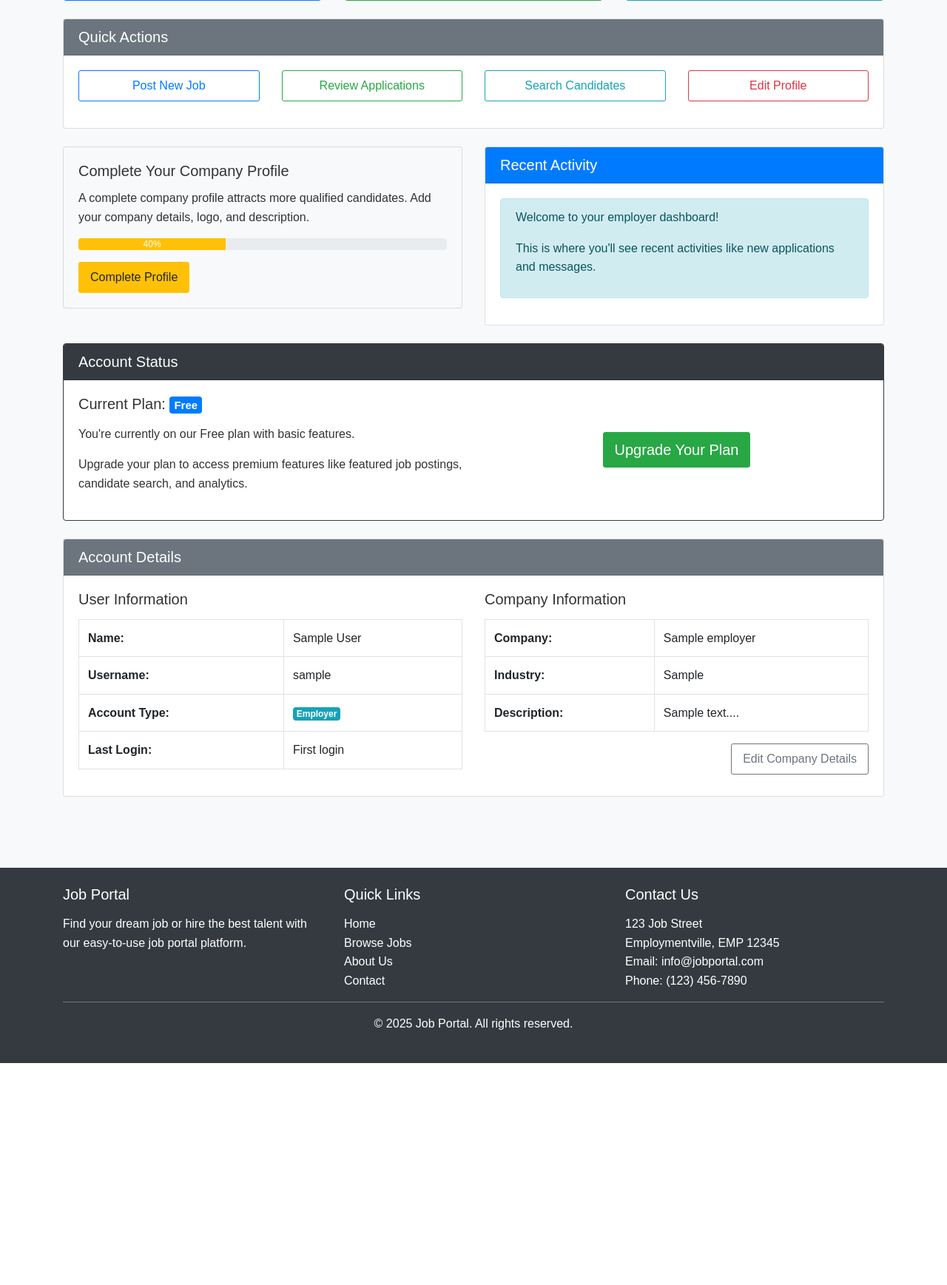
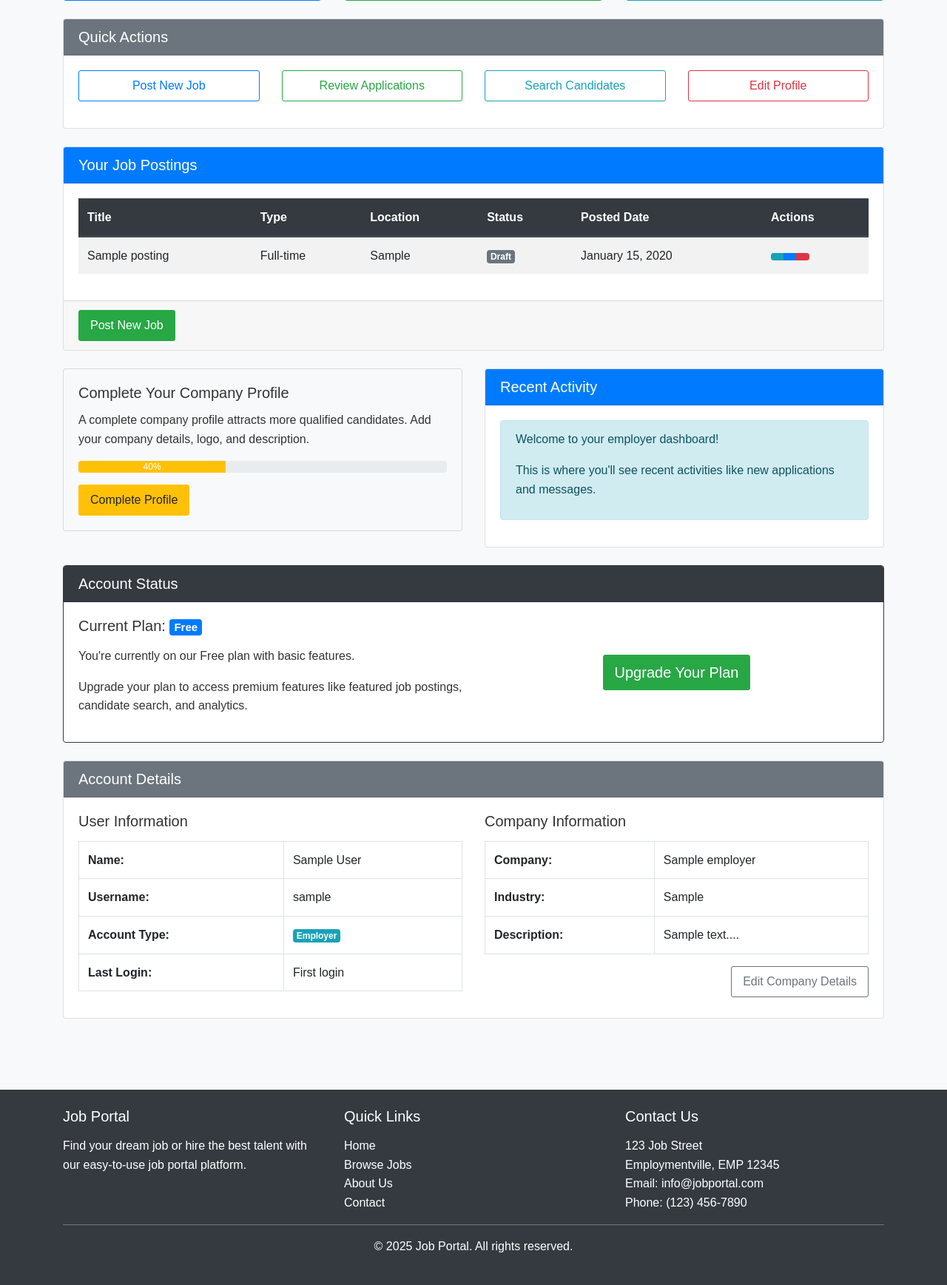
Before and after one commit to hamzatarifturing/job-portal-system-php, a PHP site: page /employer/dashboard.php in a window 1280 px wide. Shown: the part 780-2517 px from the top of the page at 74% size. Before the commit the page ends 2217 px from the top, so only its background shows below. Run offline with PHP 8.4, Linux system fonts and the light colour scheme; the visitor is signed in with stand-in values (Sample User, id 1); tables that the repository leaves empty or names only in its code hold one stand-in row (values such as "Sample post").

Commit message:
Conversation 3B - Interaction 2 - Model Selected: B
This commit includes a job listing table implementation in employer's dashboard

```diff
--- a/employer/dashboard.php
+++ b/employer/dashboard.php
@@ -57,6 +57,28 @@ $applications = 0;
 
 <div class="container">
     <h1 class="mt-4">Employer Dashboard</h1>
+
+    <?php
+    // Display success message if present in URL
+    if(isset($_GET['success'])) {
+        echo '<div class="alert alert-success alert-dismissible fade show mt-3" role="alert">';
+        echo htmlspecialchars($_GET['success']);
+        echo '<button type="button" class="close" data-dismiss="alert" aria-label="Close">
+                <span aria-hidden="true">&times;</span>
+              </button>';
+        echo '</div>';
+    }
+
+    // Display error message if present in URL
+    if(isset($_GET['error'])) {
+        echo '<div class="alert alert-danger alert-dismissible fade show mt-3" role="alert">';
+        echo htmlspecialchars($_GET['error']);
+        echo '<button type="button" class="close" data-dismiss="alert" aria-label="Close">
+                <span aria-hidden="true">&times;</span>
+              </button>';
+        echo '</div>';
+    }
+    ?>
 
     <div class="jumbotron bg-primary text-white">
         <h2>Welcome, <?php echo htmlspecialchars($userFirstName . ' ' . $userLastName); ?>!</h2>
@@ -133,6 +155,98 @@ $applications = 0;
                     </a>
                 </div>
             </div>
+        </div>
+    </div>
+
+    <!-- Your Job Postings Table -->
+    <div class="card mb-4">
+        <div class="card-header bg-primary text-white">
+            <h5 class="m-0">Your Job Postings</h5>
+        </div>
+        <div class="card-body">
+            <?php
+            // Fetch job postings for this employer
+            $jobsQuery = "SELECT id, title, job_type, location, status, DATE_FORMAT(created_at, '%M %d, %Y') as posted_date,
+                          DATE_FORMAT(expiry_date, '%M %d, %Y') as expiry
+                          FROM job_postings
+                          WHERE user_id = $userId
+                          ORDER BY created_at DESC";
+
+            $jobsResult = mysqli_query($conn, $jobsQuery);
+
+            if ($jobsResult && mysqli_num_rows($jobsResult) > 0) {
+                // Display the job listings in a table
+            ?>
+            <div class="table-responsive">
+                <table class="table table-striped table-hover">
+                    <thead class="thead-dark">
+                        <tr>
+                            <th>Title</th>
+                            <th>Type</th>
+                            <th>Location</th>
+                            <th>Status</th>
+                            <th>Posted Date</th>
+                            <th>Actions</th>
+                        </tr>
+                    </thead>
+                    <tbody>
+                        <?php while ($job = mysqli_fetch_assoc($jobsResult)) { ?>
+                            <tr>
+                                <td><?php echo htmlspecialchars($job['title']); ?></td>
+                                <td><?php echo htmlspecialchars($job['job_type']); ?></td>
+                                <td><?php echo htmlspecialchars($job['location']); ?></td>
+                                <td>
+                                    <?php
+                                    $statusClass = '';
+                                    switch ($job['status']) {
+                                        case 'Published':
+                                            $statusClass = 'success';
+                                            break;
+                                        case 'Draft':
+                                            $statusClass = 'secondary';
+                                            break;
+                                        case 'Expired':
+                                            $statusClass = 'danger';
+                                            break;
+                                        default:
+                                            $statusClass = 'primary';
+                                    }
+                                    ?>
+                                    <span class="badge badge-<?php echo $statusClass; ?>">
+                                        <?php echo htmlspecialchars($job['status']); ?>
+                                    </span>
+                                </td>
+                                <td><?php echo htmlspecialchars($job['posted_date']); ?></td>
+                                <td>
+                                    <div class="btn-group btn-group-sm" role="group">
+                                        <a href="view_job.php?id=<?php echo $job['id']; ?>" class="btn btn-info" title="View">
+                                            <i class="fa fa-eye"></i>
+                                        </a>
+                                        <a href="edit_job.php?id=<?php echo $job['id']; ?>" class="btn btn-primary" title="Edit">
+                                            <i class="fa fa-edit"></i>
+                                        </a>
+                                        <a href="close_job.php?id=<?php echo $job['id']; ?>" class="btn btn-danger"
+                                           title="Delete" onclick="return confirm('Are you sure you want to delete this job posting?');">
+                                            <i class="fa fa-trash"></i>
+                                        </a>
+                                    </div>
+                                </td>
+                            </tr>
+                        <?php } ?>
+                    </tbody>
+                </table>
+            </div>
+            <?php } else { ?>
+                <div class="alert alert-info">
+                    <p>You haven't posted any jobs yet.</p>
+                    <a href="post_job.php" class="btn btn-primary mt-2">Post Your First Job</a>
+                </div>
+            <?php } ?>
+        </div>
+        <div class="card-footer text-muted">
+            <a href="post_job.php" class="btn btn-success">
+                <i class="fa fa-plus-circle"></i> Post New Job
+            </a>
         </div>
     </div>
 
```
